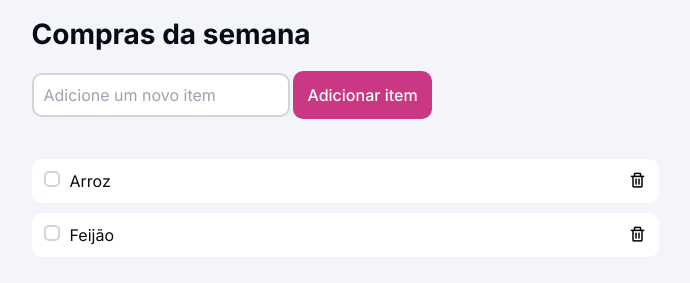
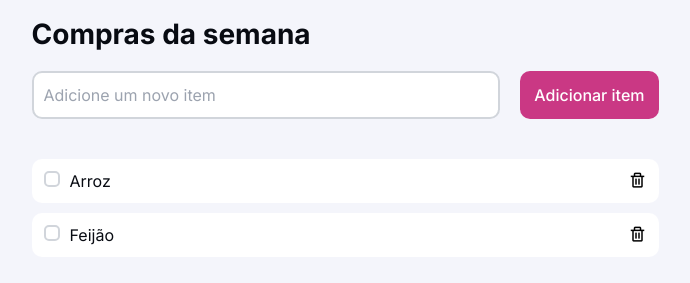
Before and after one commit to gabbzin/DesafioRocketSeat, a plain HTML site: page src/index.html in a window 1280 px wide. Shown: the part 145-428 px from the top of the page, without its empty margins (295-985 px from the left). Drawn offline with nearby package versions, Linux system fonts and the light colour scheme.

Commit message:
Descartei o form (por enquanto)

```diff
--- a/src/index.html
+++ b/src/index.html
@@ -20,10 +20,8 @@
         <h1>Compras da semana</h1>
 
         <div id="inputArea">
-            <form action="main.js" method="post">
-                <input type="text" id="item-input" placeholder="Adicione um novo item">
-                <button id="add-button" onclick="addItem()">Adicionar item</button>
-            </form>
+            <input type="text" id="item-input" placeholder="Adicione um novo item">
+            <button id="add-button" onclick="addItem()">Adicionar item</button>
         </div>
 
         <form action="main.js" method="post">
```
